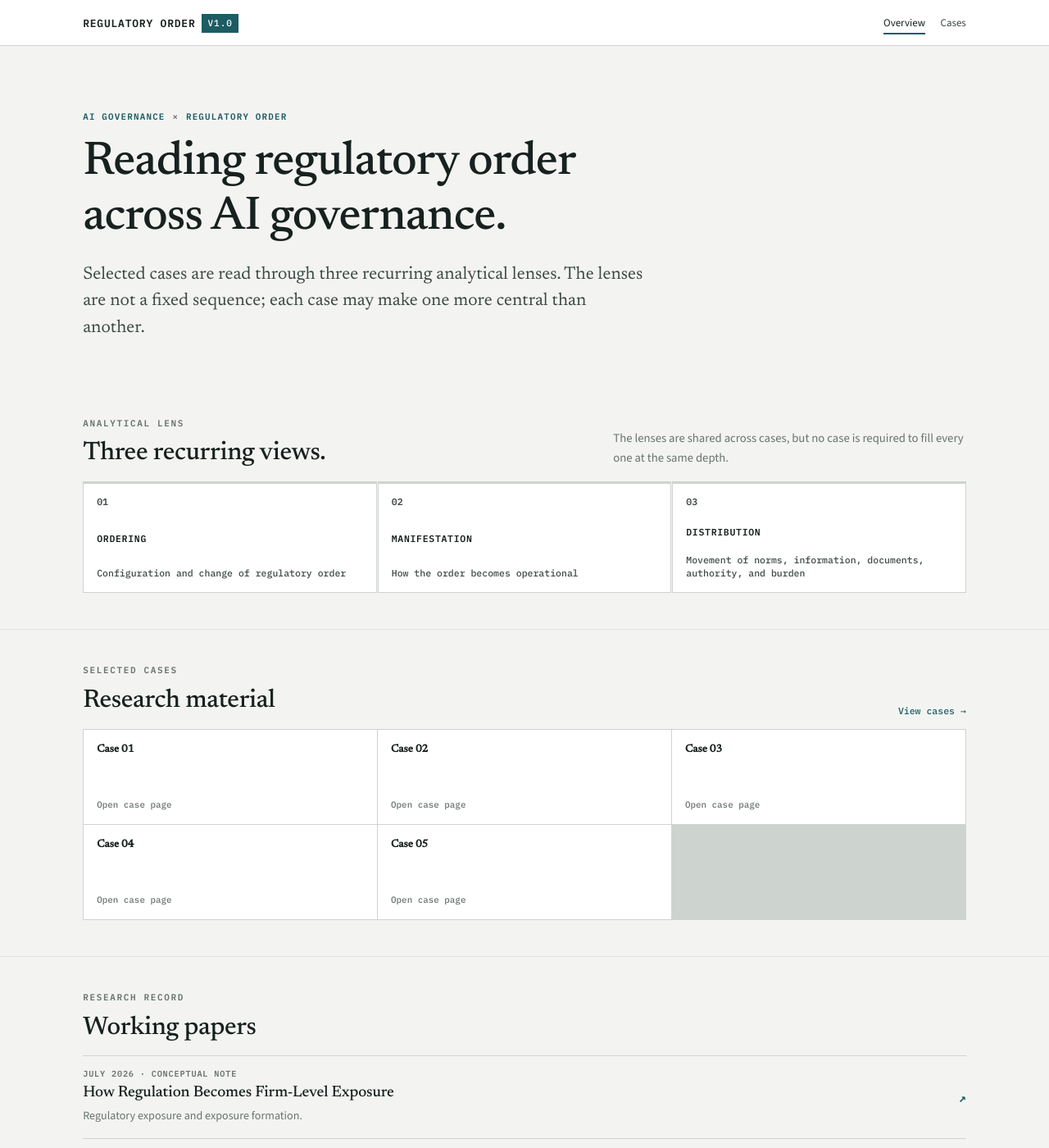
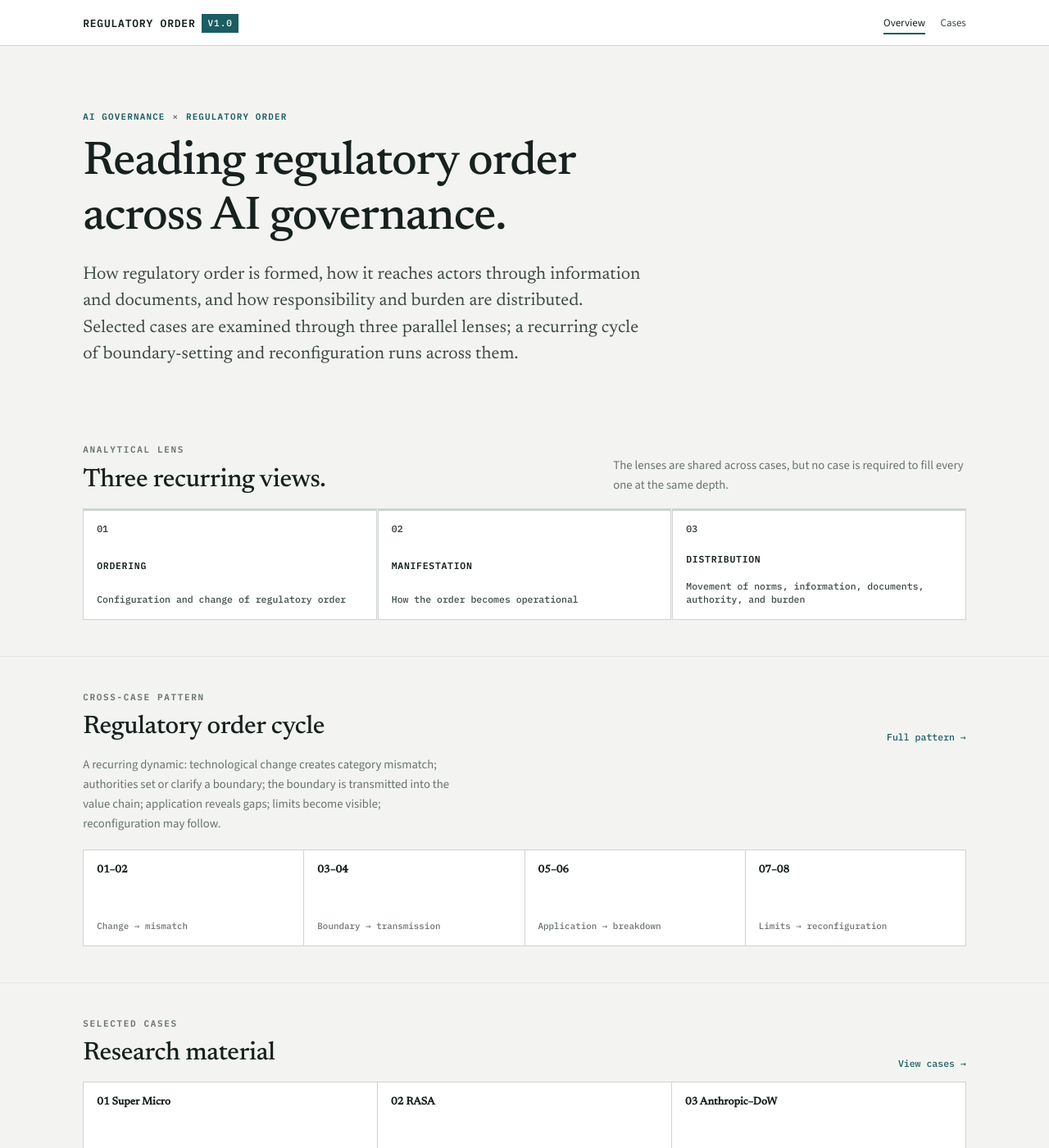
Before and after one commit to GaeunLim01/regulatory-order, a Jekyll site: the page built from index.html, in a window 1280 px wide and 1400 px high. Shown: the whole window at 82% size. Built offline with Jekyll 4.4.1, drawn with Linux system fonts in a browser that asks for light colours; some of the changed text lies outside the part shown.

Commit message:
Add files via upload

```diff
--- a/index.html
+++ b/index.html
@@ -12,7 +12,7 @@ description: AI governance examined through regulatory order.
       <span>REGULATORY ORDER</span>
     </div>
     <h1>Reading regulatory order across AI governance.</h1>
-    <p class="standfirst">Selected cases are read through three recurring analytical lenses. The lenses are not a fixed sequence; each case may make one more central than another.</p>
+    <p class="standfirst">How regulatory order is formed, how it reaches actors through information and documents, and how responsibility and burden are distributed. Selected cases are examined through three parallel lenses; a recurring cycle of boundary-setting and reconfiguration runs across them.</p>
   </div>
 </section>
 
@@ -46,6 +46,25 @@ description: AI governance examined through regulatory order.
   </div>
 </section>
 
+<section class="section section--tight" id="cycle">
+  <div class="shell">
+    <div class="compact-head">
+      <div>
+        <span class="eyebrow">Cross-case pattern</span>
+        <h2>Regulatory order cycle</h2>
+      </div>
+      <a href="{{ '/framework/cycle/' | relative_url }}">Full pattern →</a>
+    </div>
+    <p class="layer-overview-note" style="max-width:62ch;margin-bottom:1.25rem;">A recurring dynamic: technological change creates category mismatch; authorities set or clarify a boundary; the boundary is transmitted into the value chain; application reveals gaps; limits become visible; reconfiguration may follow.</p>
+    <div class="case-grid-preview" style="grid-template-columns:repeat(4,minmax(0,1fr));">
+      <div class="case-chip"><strong>01–02</strong><span>Change → mismatch</span></div>
+      <div class="case-chip"><strong>03–04</strong><span>Boundary → transmission</span></div>
+      <div class="case-chip"><strong>05–06</strong><span>Application → breakdown</span></div>
+      <div class="case-chip"><strong>07–08</strong><span>Limits → reconfiguration</span></div>
+    </div>
+  </div>
+</section>
+
 <section class="section section--tight" id="cases">
   <div class="shell">
     <div class="compact-head">
@@ -57,11 +76,11 @@ description: AI governance examined through regulatory order.
     </div>
 
     <div class="case-grid-preview">
-      <a href="{{ '/cases/supermicro/' | relative_url }}" class="case-chip"><strong>Case 01</strong><span>Open case page</span></a>
-      <a href="{{ '/cases/remote-access-security-act/' | relative_url }}" class="case-chip"><strong>Case 02</strong><span>Open case page</span></a>
-      <a href="{{ '/cases/anthropic-dow/' | relative_url }}" class="case-chip"><strong>Case 03</strong><span>Open case page</span></a>
-      <a href="{{ '/cases/fable-mythos/' | relative_url }}" class="case-chip"><strong>Case 04</strong><span>Open case page</span></a>
-      <a href="{{ '/cases/claude-watermarking/' | relative_url }}" class="case-chip"><strong>Case 05</strong><span>Open case page</span></a>
+      <a href="{{ '/cases/supermicro/' | relative_url }}" class="case-chip"><strong>01 Super Micro</strong><span>EAR–FDPR order</span></a>
+      <a href="{{ '/cases/remote-access-security-act/' | relative_url }}" class="case-chip"><strong>02 RASA</strong><span>Remote access boundary</span></a>
+      <a href="{{ '/cases/anthropic-dow/' | relative_url }}" class="case-chip"><strong>03 Anthropic–DoW</strong><span>Use boundary</span></a>
+      <a href="{{ '/cases/fable-mythos/' | relative_url }}" class="case-chip"><strong>04 Fable / Mythos</strong><span>Model access control</span></a>
+      <a href="{{ '/cases/claude-watermarking/' | relative_url }}" class="case-chip"><strong>05 Watermarking</strong><span>EU Art. 50 transparency</span></a>
     </div>
   </div>
 </section>
```
Also changed, not shown: README.md.
